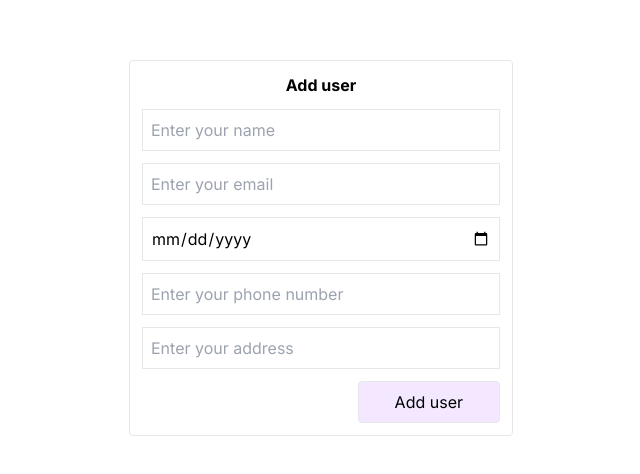
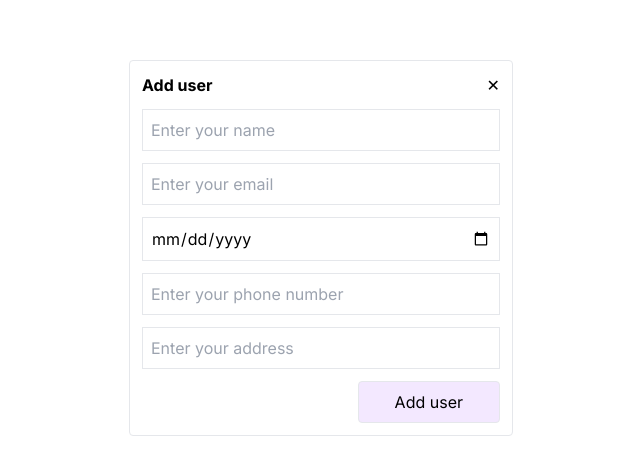
Before and after one commit to sofiiaruban/table-app, a Next.js app: page /user in a window 1280 px wide. Shown: the part 152-626 px from the top of the page, without its empty margins (319-959 px from the left). Built offline with nearby package versions, Linux system fonts and the light colour scheme.

Commit message:
feat: Add close button functionality

```diff
--- a/src/app/components/UserForm.tsx
+++ b/src/app/components/UserForm.tsx
@@ -82,6 +82,10 @@ export default function UserForm({ editMode }: UserFormProps) {
     }
   }
 
+  const handleCloseButton = () => {
+    navigate.push('/home')
+  }
+
   useEffect(() => {
     if (editMode) {
       const fetchData = async () => {
@@ -106,9 +110,18 @@ export default function UserForm({ editMode }: UserFormProps) {
 
   return (
     <div className="flex flex-col border rounded p-3 w-96">
-      <h2 className="text-center font-bold mb-3">
-        {editMode ? 'Update user' : 'Add user'}
-      </h2>
+      <div className="flex justify-between">
+        <h2 className="text-center font-bold mb-3">
+          {editMode ? 'Update user' : 'Add user'}
+        </h2>
+        <div
+          className="cursor-pointer"
+          role="button"
+          onClick={handleCloseButton}
+        >
+          &#10005;
+        </div>
+      </div>
       <form onSubmit={handleSubmit}>
         <input
           type="text"
```
